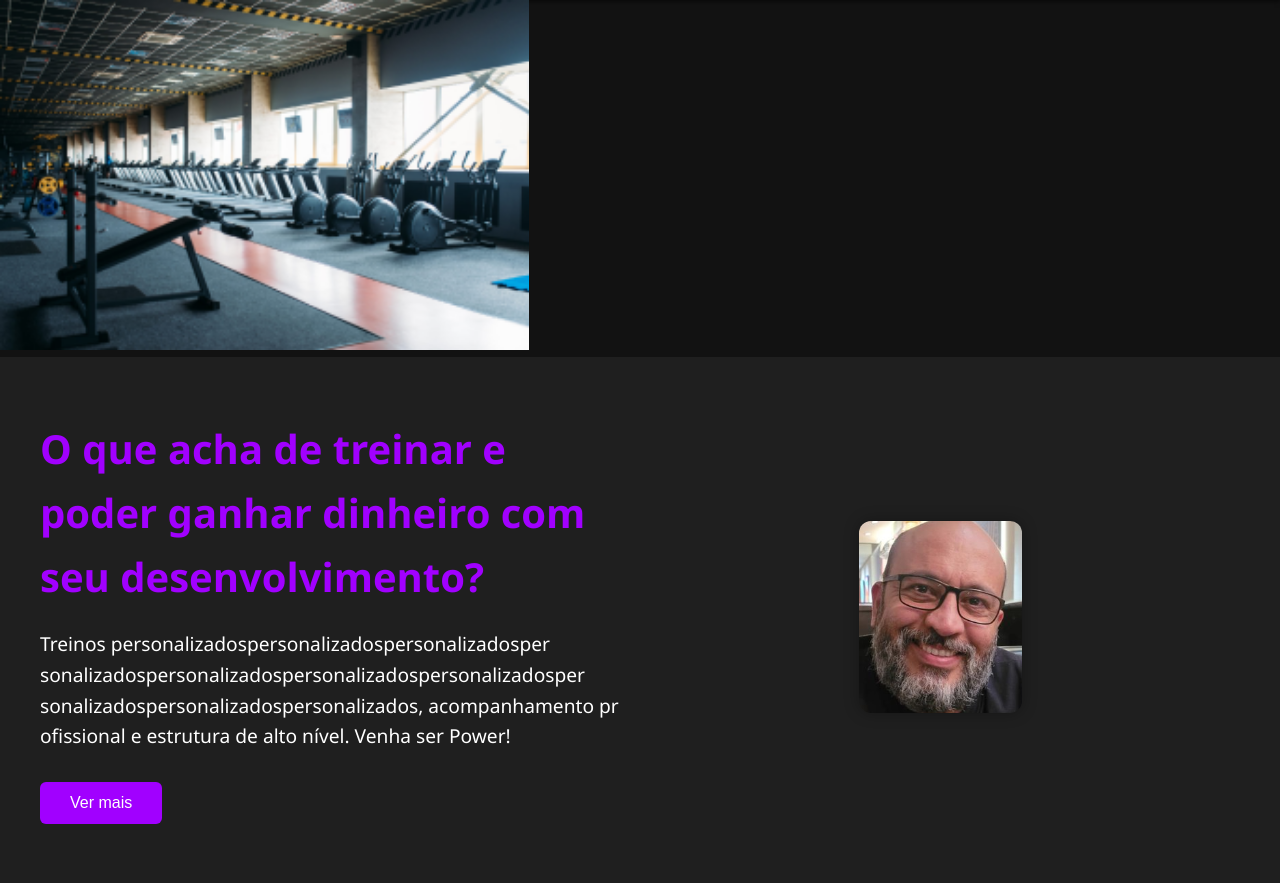
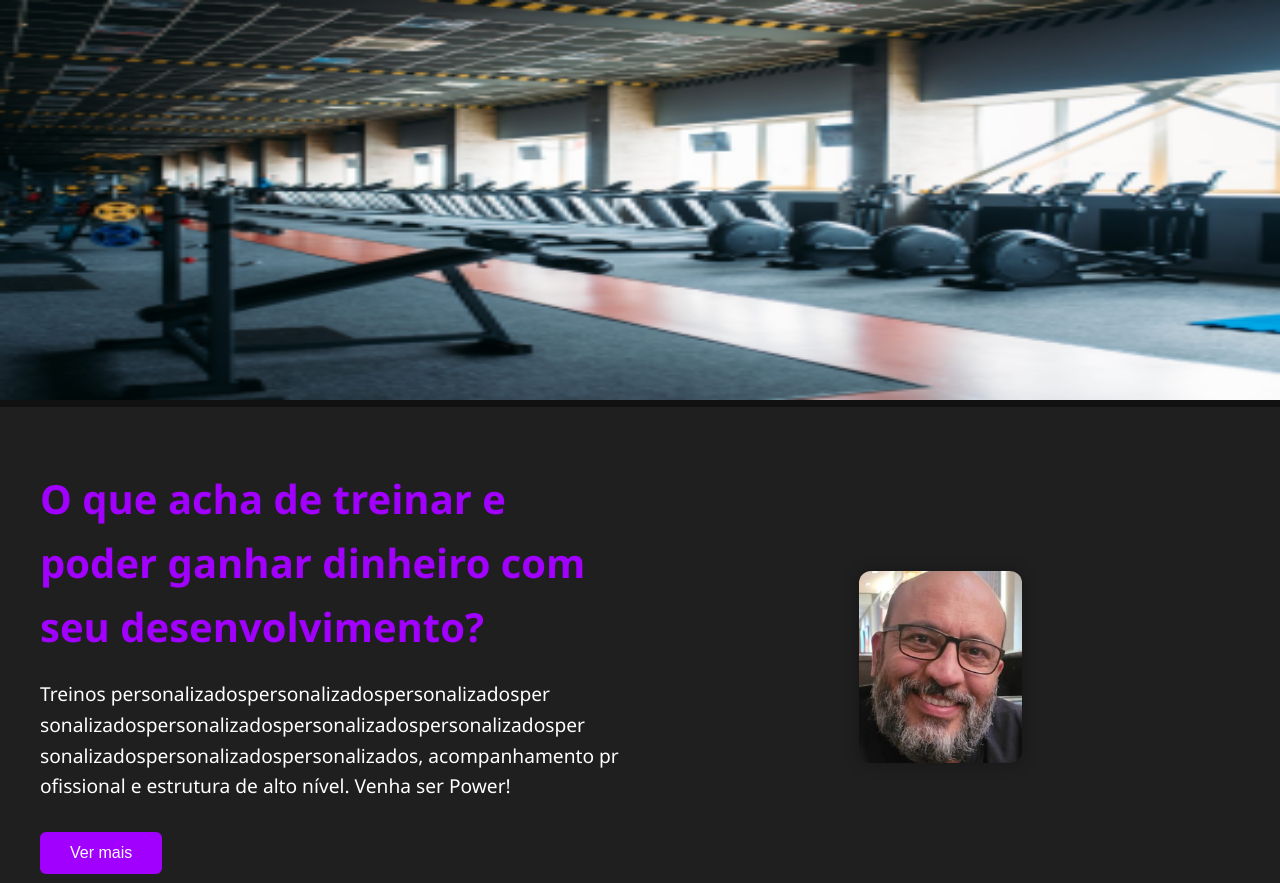
Before and after one commit to Caio-Azevedo-O/PowerQuest, a PHP site: page / in a window 1280 px wide. Shown: the part 137-1020 px from the top of the page. Run offline with PHP 8.4, Linux system fonts and the light colour scheme.

Commit message:
Update index.css

```diff
--- a/generico/css/index.css
+++ b/generico/css/index.css
@@ -24,7 +24,7 @@
 
 
   .logo-img {
-    max-width: 460px;     /* ajuste conforme necessário */
+    max-width: 460px;
     height: auto;
     margin-bottom: 20px;
     display: block;
@@ -51,7 +51,9 @@
 
   /* Banner */
   .banner {
-    height: 350px;
+    width: 100%;
+    height: 50vh;
+
   }
 
   /* Seção principal */
```
